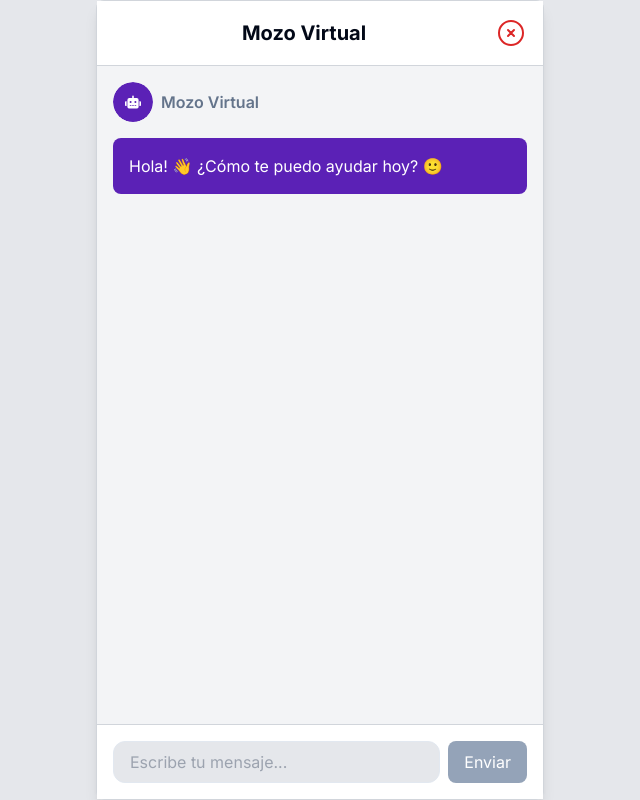
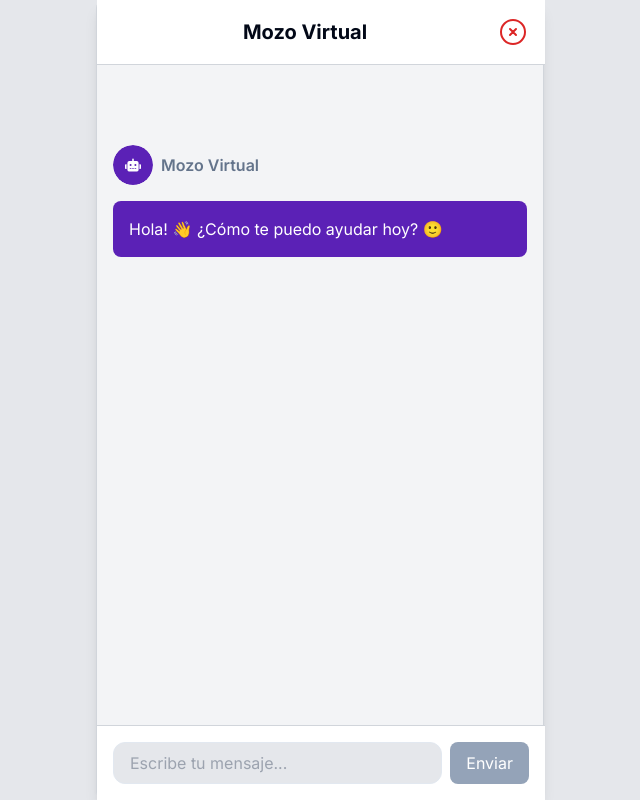
Before and after one commit to ChrisV07/tfg-cvillarreal, a Next.js app: page /mozo_virtual in a window 1280 px wide. Shown: the whole page, without its empty margins (320-960 px from the left). Built offline with nearby package versions, Linux system fonts and the light colour scheme.

Commit message:
update mozo_virtual page space header

```diff
--- a/app/mozo_virtual/page.tsx
+++ b/app/mozo_virtual/page.tsx
@@ -14,15 +14,14 @@ type Message = {
 
 const ChatPage = () => {
   const context = useContext(Context);
-  const bottomRef = useRef<HTMLDivElement | null>(null); // Create a ref for the bottom of the chat
+  const bottomRef = useRef<HTMLDivElement | null>(null);
+  const chatContainerRef = useRef<HTMLDivElement | null>(null);
 
   if (!context) {
-    return null; // or throw an error
+    return null;
   }
 
   const { onSent, recentPrompt, prevPrompts, showResult, resultData, setInput, input, clearChat, loading } = context;
-
-
 
   useEffect(() => {
     if (bottomRef.current) {
@@ -37,14 +36,14 @@ const ChatPage = () => {
   };
 
   return (
-    <div className="flex flex-col h-screen max-w-md mx-auto border border-gray-300 rounded-lg shadow-lg">
-      <div className="flex items-center justify-between bg-white text-center text-xl font-bold p-4 border-b border-gray-300">
+    <div className="flex flex-col h-screen max-w-md mx-auto border border-gray-300 rounded-lg shadow-lg relative">
+      <div className="flex items-center justify-between bg-white text-center text-xl font-bold p-4 border-b border-gray-300 fixed w-full max-w-md top-0 z-10">
         <h1 className="flex-1">Mozo Virtual</h1>
         <Link href={'/menu/cafe'}>
           <XCircleIcon className="text-red-600 h-8 w-8 cursor-pointer" />
         </Link>
       </div>
-      <div className="flex-1 p-4 space-y-4 overflow-y-auto bg-gray-100">
+      <div ref={chatContainerRef} className="flex-1 p-4 space-y-4 overflow-y-auto bg-gray-100 pt-36 pb-20"> {/* Ajuste en pt-28 */}
         {prevPrompts.map((item: Message, index: number) => (
           <div key={index} className="space-y-4">
             {item.prompt && (
@@ -76,7 +75,7 @@ const ChatPage = () => {
 
             <div className="flex items-center gap-4 bg-violet-800 text-white rounded-lg p-4">
               <div className="flex-1">
-             <p className="break-words" dangerouslySetInnerHTML={{ __html: item.response }}></p>
+                <p className="break-words" dangerouslySetInnerHTML={{ __html: item.response }}></p>
               </div>
             </div>
           </div>
@@ -109,14 +108,14 @@ const ChatPage = () => {
 
             <div className="flex items-center gap-4 bg-violet-800 text-white rounded-lg p-4">
               <div className="flex-1">
-              {loading ? "..." : <p className="break-words" dangerouslySetInnerHTML={{ __html: resultData }}></p>}
+                {loading ? "..." : <p className="break-words" dangerouslySetInnerHTML={{ __html: resultData }}></p>}
               </div>
             </div>
           </div>
         )}
         <div ref={bottomRef} /> {/* Add a reference to the bottom of the chat */}
       </div>
-      <div className="p-4 border-t border-gray-300 bg-white">
+      <div className="p-4 border-t border-gray-300 bg-white fixed bottom-0 w-full max-w-md">
         <div className="flex space-x-2">
           <input
             type="text"
@@ -129,8 +128,7 @@ const ChatPage = () => {
           <button
             disabled={!input.trim()}
             className="px-4 py-2 bg-violet-800 text-white rounded-lg disabled:bg-slate-400"
-            onClick={() => onSent()
-            }
+            onClick={() => onSent()}
           >
             Enviar
           </button>
```
